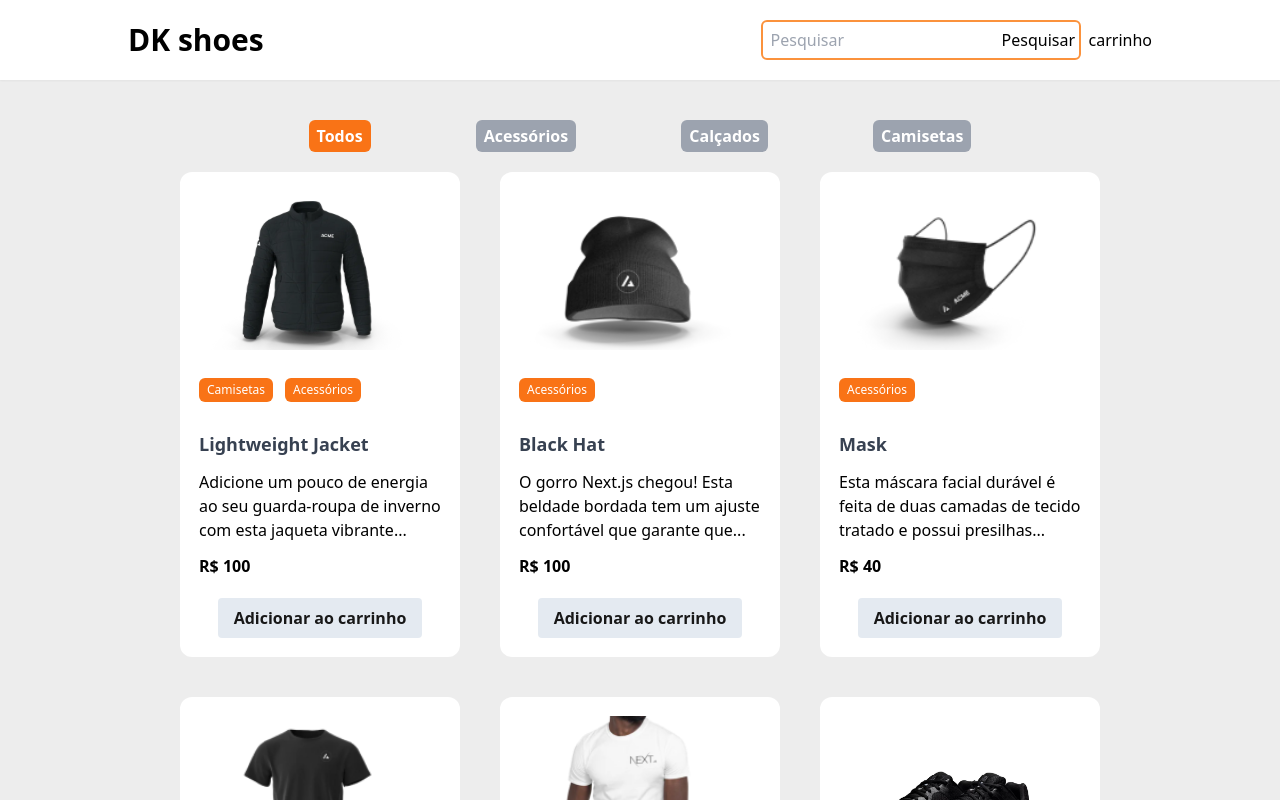
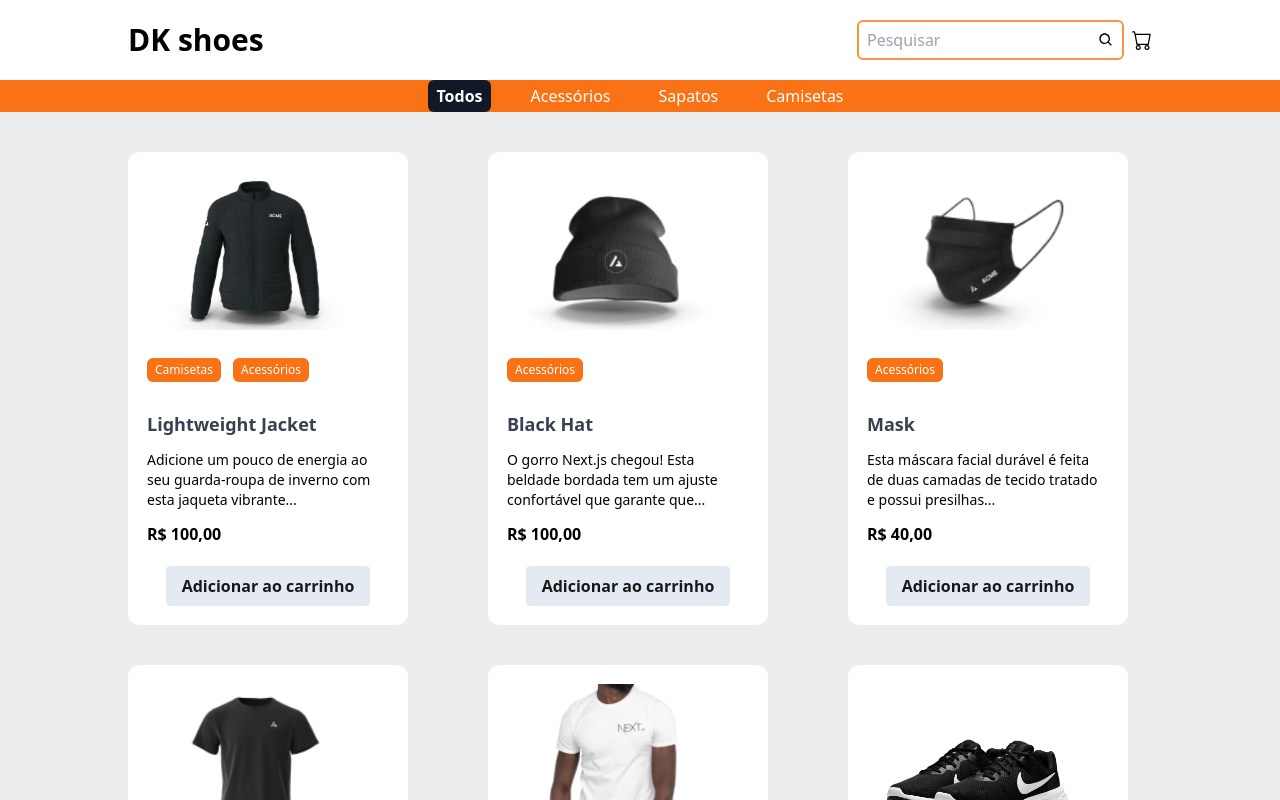
Before and after one commit to diegoguilhermeDS/dk_shoes, a Next.js app: page / in a window 1280 px wide. Shown: the top 800 px of the page. Built offline with nearby package versions, Linux system fonts and the light colour scheme.

Commit message:
feat: functions and adjustments

```diff
--- a/package.json
+++ b/package.json
@@ -21,6 +21,7 @@
     "next": "13.2.4",
     "react": "18.2.0",
     "react-dom": "18.2.0",
+    "react-icons": "^4.8.0",
     "typescript": "5.0.2"
   },
   "devDependencies": {
--- a/src/components/Cards/Card/index.tsx
+++ b/src/components/Cards/Card/index.tsx
@@ -0,0 +1,63 @@
+import { iProduct } from "@/interfaces";
+import Image from "next/image";
+import React, { SetStateAction } from "react";
+
+interface iCard {
+  product: iProduct
+  setCategorySelected: React.Dispatch<SetStateAction<string>>
+}
+
+const Card = ({product, setCategorySelected}: iCard) => {
+  return (
+    <li
+      key={product.id}
+      className="bg-white p-4 rounded-xl w-1/4 min-w-250 max-w-250 min-w-[280px] flex flex-col gap-7 border-white border-solid border-1 hover:border-orange-300 hover:border-solid hover:border-1 li-border li-spacing "
+    >
+      <div>
+        <Image
+          src={`/img/${product.img}`}
+          alt="My Image"
+          width={218}
+          height={159}
+        />
+      </div>
+      <div className="flex flex-wrap gap-3">
+        {product.tag.map((category, index) => (
+          <button
+            onClick={() => setCategorySelected(category)}
+            key={index}
+            className="bg-orange-500 text-white text-xs px-2 py-1 rounded-md tag-gap cursor-pointer hover:bg-orange-300 active:bg-orange-700 hover:animate-pulse"
+          >
+            {category}
+          </button>
+        ))}
+      </div>
+      <div className="flex flex-col justify-between gap-5">
+        <div className="flex flex-col justify-between gap-3">
+          <h4 className="text-gray-700 text-lg font-bold">
+            {" "}
+            {product.nameItem}{" "}
+          </h4>
+          <p className="description-spacing font-light text-sm">
+            {product.description}
+          </p>
+          <p className="price-spacing">
+            <strong>
+              {product.value.toLocaleString("pt-BR", {
+                style: "currency",
+                currency: "BRL",
+              })}
+            </strong>
+          </p>
+        </div>
+        <div className="flex justify-center">
+          <button className="bg-customGray-200 text-black hover:bg-gray-700 hover:text-white cursor-pointer font-bold py-2 px-4 rounded opacity-90">
+            Adicionar ao carrinho
+          </button>
+        </div>
+      </div>
+    </li>
+  );
+};
+
+export default Card;
--- a/src/components/Cards/index.tsx
+++ b/src/components/Cards/index.tsx
@@ -1,51 +1,38 @@
-import React, { useState } from "react";
-import { data } from "@/database";
-import Image from "next/image";
+import React from "react";
+import Card from "./Card";
+import { iUl_Cards, iProduct } from "@/interfaces";
+import { useProducts } from "@/providers/productContext";
 
-interface iProduct {
-    id: number;
-    img: string;
-    nameItem: string;
-    description: string;
-    value: number;
-    addCart: string;
-    tag: string[];
-    }
+const Ul_Cards = ({ category, setCategorySelected }: iUl_Cards) => {
+  const { products } = useProducts();
 
-const Ul_Cards = () => {
-
-  const [borderColorInput, setBorderColorInput] = useState("border-orange-400");
-    console.log(data.map(product => `/src/img/${product.img}`))
   return (
     <>
-     <div className=" max-w-950" >
-        <ul className="flex flex-wrap gap-10 w-full mt-5 justify-center">
-            {data.map((product:iProduct, index) => (
-               <li key={product.id} className="bg-white p-4 rounded-xl w-1/4 min-w-250 max-w-250 min-w-[280px] flex flex-col gap-7 border-white border-solid border-1 hover:border-orange-300 hover:border-solid hover:border-1 li-border li-spacing">
-                    <div>
-                        <Image src={`/img/${product.img}`} alt="My Image" width={218} height={159} />
-                    </div>
-                    <div className="flex flex-wrap gap-3">
-                        {product.tag.map((category, index) => (
-                            <span key={index} className="bg-orange-500 text-white text-xs px-2 py-1 rounded-md tag-gap">{category}</span>
-                        ))}
-                    </div>
-                    <div className="flex flex-col justify-between gap-5">
-                        <div className="flex flex-col justify-between gap-3">
-                            <h4 className="text-gray-700 text-lg font-bold"> {product.nameItem} </h4>
-                            <p className="description-spacing">{product.description}</p>
-                            <p className="price-spacing"><strong>R$ {product.value}</strong></p>
-                        </div>
-                        <div className="flex justify-center">
-                            <button className="bg-customGray-200 text-black hover:bg-gray-700 hover:text-white font-bold py-2 px-4 rounded opacity-90">
-                                Adicionar ao carrinho
-                            </button>
-                        </div>
-                    </div>
-                </li>
-                ))}
-            </ul>
-        </div>
+      <div className=" max-w-950">
+        <ul className="flex flex-wrap gap-x-20 gap-y-10 w-full mt-10">
+          {products.length <= 0 ? (
+            <li className="flex justify-center items-center w-full mt-10 text-xl font-semibold text-grey">Produto não encontrado :(</li>
+          ) : (
+            products.map((product: iProduct, index) =>
+              category == "Todos" ? (
+                <Card
+                  key={index}
+                  product={product}
+                  setCategorySelected={setCategorySelected}
+                />
+              ) : (
+                product.tag.includes(category) && (
+                  <Card
+                    key={index}
+                    product={product}
+                    setCategorySelected={setCategorySelected}
+                  />
+                )
+              )
+            )
+          )}
+        </ul>
+      </div>
     </>
   );
 };
--- a/src/components/Header/index.tsx
+++ b/src/components/Header/index.tsx
@@ -1,14 +1,19 @@
+import { useProducts } from "@/providers/productContext";
 import React, { useState } from "react";
+import { BiSearch } from "react-icons/bi";
+import { BsCart } from "react-icons/bs";
 
 interface iHeader {
   setOpenModal: React.Dispatch<React.SetStateAction<boolean>>;
 }
 
-const Header = ({setOpenModal}: iHeader) => {
+const Header = ({ setOpenModal }: iHeader) => {
   const [borderColorInput, setBorderColorInput] = useState("border-orange-400");
+  const [inputValue, setInputValue] = useState("");
+  const {searchProduct} = useProducts()
 
   return (
-    <header className="bg-white w-full h-20 shadow-sm mb-10">
+    <header className="bg-white w-full h-20 shadow-sm">
       <div className="max-w-5xl mx-auto h-full flex flex-row justify-between items-center">
         <h1 className="text-3xl font-bold">DK shoes</h1>
         <div className="h-full flex flex-row justify-between items-center gap-2">
@@ -22,11 +27,19 @@ const Header = ({setOpenModal}: iHeader) => {
               className="outline-none"
               onMouseDown={() => setBorderColorInput("border-gray-400")}
               onBlur={() => setBorderColorInput("border-orange-400")}
+              onChange={(e) => {
+                setInputValue(e.target.value)
+                searchProduct(e.target.value)
+              }}
             />
-            <button>Pesquisar</button>
+            <button onClick={() => searchProduct(inputValue)}>
+              <BiSearch />
+            </button>
           </div>
           {/* Carrinho */}
-          <button onClick={() => setOpenModal(true)}>carrinho</button>
+          <button onClick={() => setOpenModal(true)}>
+            <BsCart size={20}/>
+          </button>
         </div>
       </div>
     </header>
--- a/src/components/MainContainer.tsx
+++ b/src/components/MainContainer.tsx
@@ -1,21 +1,19 @@
-import React, { useState } from 'react'
-import Header from './Header'
-import Modal from './Modal'
+import React, { useState } from "react";
+import Header from "./Header";
+import Modal from "./Modal";
+import { iMainContainer } from "@/interfaces";
+import { data } from "@/database";
 
-interface iMainContainer {
-    children: React.ReactNode
-}
-
-const MainContainer = ({children}: iMainContainer) => {
-  const [openModal, setOpenModal] = useState(false)
+const Main_Container = ({ children }: iMainContainer) => {
+  const [openModal, setOpenModal] = useState(false);
 
   return (
     <>
-        <Header setOpenModal={setOpenModal}/>
-        <div>{children}</div>
-        {openModal && <Modal setOpenModal={setOpenModal}/>}
+      <Header setOpenModal={setOpenModal} />
+      <div>{children}</div>
+      {openModal && <Modal setOpenModal={setOpenModal} />}
     </>
-  )
-}
+  );
+};
 
-export default MainContainer
+export default Main_Container;
--- a/src/database/db.categories.ts
+++ b/src/database/db.categories.ts
@@ -1,3 +1,3 @@
-const catergories_data = ["Todos", "Acessórios", "Calçados", "Camisetas"]
+const catergories_data = ["Todos", "Acessórios", "Sapatos", "Camisetas"]
 
 export default catergories_data
--- /dev/null
+++ b/src/interfaces/index.tsx
@@ -0,0 +1,20 @@
+import { SetStateAction } from "react";
+
+export interface iMainContainer {
+    children: React.ReactNode
+}
+
+export interface iProduct {
+    id: number;
+    img: string;
+    nameItem: string;
+    description: string;
+    value: number;
+    addCart: string;
+    tag: string[];
+  }
+
+export  interface iUl_Cards {
+    category: string;
+    setCategorySelected: React.Dispatch<SetStateAction<string>>;
+  }
--- a/src/pages/_app.tsx
+++ b/src/pages/_app.tsx
@@ -1,11 +1,14 @@
 import "@/styles/globals.css";
 import type { AppProps } from "next/app";
-import MainContainer from "@/components/MainContainer";
+import Main_Container from "@/components/MainContainer";
+import { ProductProvider } from "@/providers/productContext";
 
 export default function App({ Component, pageProps }: AppProps) {
   return (
-    <MainContainer>
-      <Component {...pageProps} />
-    </MainContainer>
+    <ProductProvider>
+      <Main_Container>
+        <Component {...pageProps} />
+      </Main_Container>
+    </ProductProvider>
   );
 }
--- a/src/pages/index.tsx
+++ b/src/pages/index.tsx
@@ -4,14 +4,16 @@ import { Inter } from "next/font/google";
 import styles from "@/styles/Home.module.css";
 import { GetServerSideProps, GetStaticProps } from "next";
 import { api } from "./services/api";
-import { useState } from "react";
+import { useEffect, useState } from "react";
 import { categories_data } from "../database";
 import Ul_Cards from "@/components/Cards";
+import { useProducts } from "@/providers/productContext";
 
 const inter = Inter({ subsets: ["latin"] });
 
 export default function Home() {
-  const [categorySelected, setCategorySelected] = useState("Todos");
+
+  const {categorySelected, setCategorySelected, setOldCategory} = useProducts()
 
   return (
     <>
@@ -19,24 +21,29 @@ export default function Home() {
         <title>Dk-shoes</title>
         <link rel="shortcut icon" href="favicon.ico" type="image/x-icon" />
       </Head>
-      <main className="max-w-5xl mx-auto">
+      <main className="">
         <section>
-          <ul className="flex flex-row justify-around max-w-3xl mx-auto">
+          <ul className="flex flex-row mx-auto w-full bg-orange-500 justify-center gap-8">
             {categories_data.map((category, index) => (
               <li
                 key={index}
-                onClick={() => setCategorySelected(category)}
+                onClick={() => {
+                  setCategorySelected(category)
+                  setOldCategory(category)
+                }}
                 className={`${
                   category === categorySelected
-                    ? "bg-orange-500 "
-                    : "bg-gray-400"
-                } font-semibold text-white px-2 py-1 rounded-md hover:bg-orange-300 selected:bg-red-400 cursor-pointer transition-colors ease-in hover:animate-pulse active:bg-orange-700`}
+                    ? "bg-gray-900 font-semibold "
+                    : "bg-orange-500 font-thin"
+                }  text-white px-2 py-1 rounded-md hover:bg-orange-300 selected:bg-red-400 cursor-pointer transition-colors ease-in hover:animate-pulse active:bg-orange-700`}
               >
                 {category}
               </li>
             ))}
           </ul>
-          <Ul_Cards/>
+          <div className="max-w-5xl mx-auto mb-4">
+            <Ul_Cards category={categorySelected} setCategorySelected={setCategorySelected}/>
+          </div>
         </section>
       </main>
     </>
--- /dev/null
+++ b/src/providers/productContext.tsx
@@ -0,0 +1,49 @@
+import { createContext, useContext, useEffect, useState } from "react";
+import { iProductContext, iProductProvider } from "./productContextTypes";
+import { data } from "@/database";
+import { iProduct } from "@/interfaces";
+
+const ProductContext = createContext({} as iProductContext);
+
+export const ProductProvider = ({ children }: iProductProvider) => {
+  const [products, setProducts] = useState(data);
+  const [categorySelected, setCategorySelected] = useState("Todos");
+  const [oldCategory, setOldCategory] = useState("Todos");
+
+  useEffect(() => {
+    if (products.length <= 0) {
+      setCategorySelected("vazio");
+    }
+  }, [products]);
+
+  const searchProduct = (inputValue: string) => {
+    if (inputValue == "") {
+      setProducts(data);
+      setCategorySelected(oldCategory)
+    } else {
+      const filteredProducts = products.filter((product: iProduct) =>
+        product.nameItem
+          .toLocaleLowerCase()
+          .includes(inputValue.toLocaleLowerCase())
+      );
+
+      setProducts(filteredProducts);
+    }
+  };
+
+  return (
+    <ProductContext.Provider
+      value={{
+        products,
+        searchProduct,
+        categorySelected,
+        setCategorySelected,
+        setOldCategory
+      }}
+    >
+      {children}
+    </ProductContext.Provider>
+  );
+};
+
+export const useProducts = () => useContext(ProductContext);
--- /dev/null
+++ b/src/providers/productContextTypes.ts
@@ -0,0 +1,19 @@
+import { iProduct } from "@/interfaces"
+import { SetStateAction } from "react"
+
+interface iProductContext {
+    products: iProduct[],
+    searchProduct: (inputValue: string) => void,
+    categorySelected: string,
+    setCategorySelected: React.Dispatch<SetStateAction<string>>,
+    setOldCategory: React.Dispatch<SetStateAction<string>>
+}
+
+interface iProductProvider {
+    children: React.ReactNode
+}
+
+export type {
+    iProductContext,
+    iProductProvider
+}
```
Also changed, not shown: 1 other file (tests, documents, lock files or other folders).
